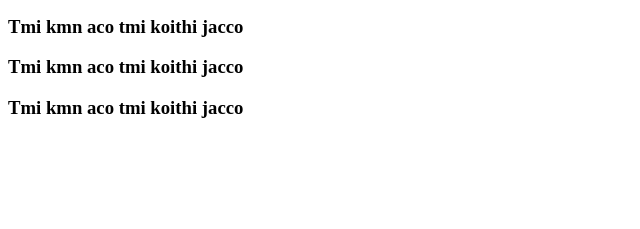
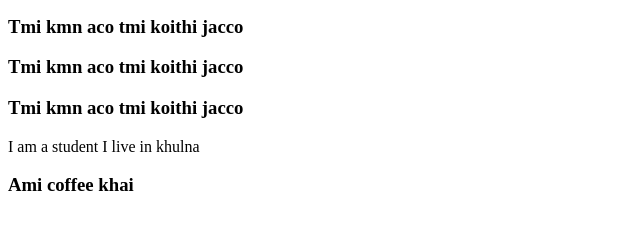
Before and after one commit to Masud404/my-second-repo, a plain HTML site: page index.html in a window 1280 px wide. Shown: the part 105-334 px from the top of the page, without its empty margins (0-640 px from the left). Drawn offline with Linux system fonts and the light colour scheme.

Commit message:
style added

```diff
--- a/index.html
+++ b/index.html
@@ -12,6 +12,8 @@
     <h3>Tmi kmn aco tmi koithi jacco </h3>
     <h3>Tmi kmn aco tmi koithi jacco </h3>
     <h3>Tmi kmn aco tmi koithi jacco </h3>
+    <p>I am a student I live in khulna</p>
+    <h3>Ami coffee khai</h3>
 
 </body>
 </html>
```
